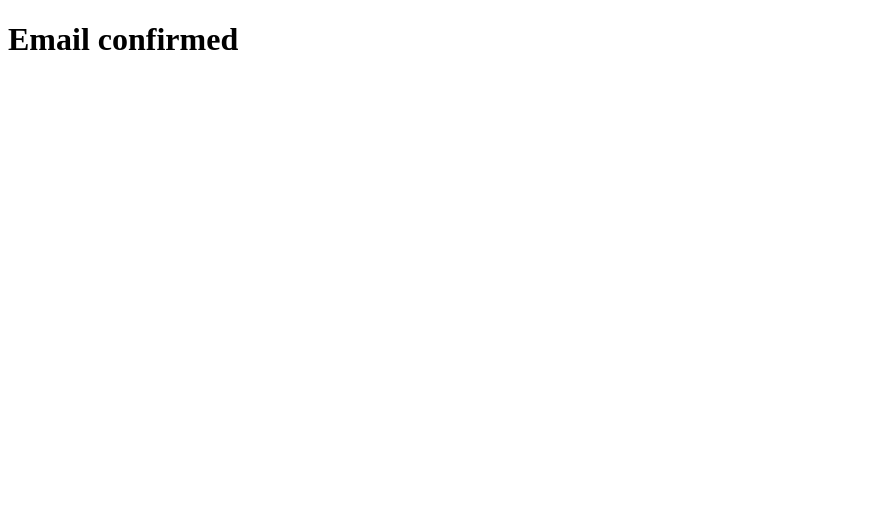
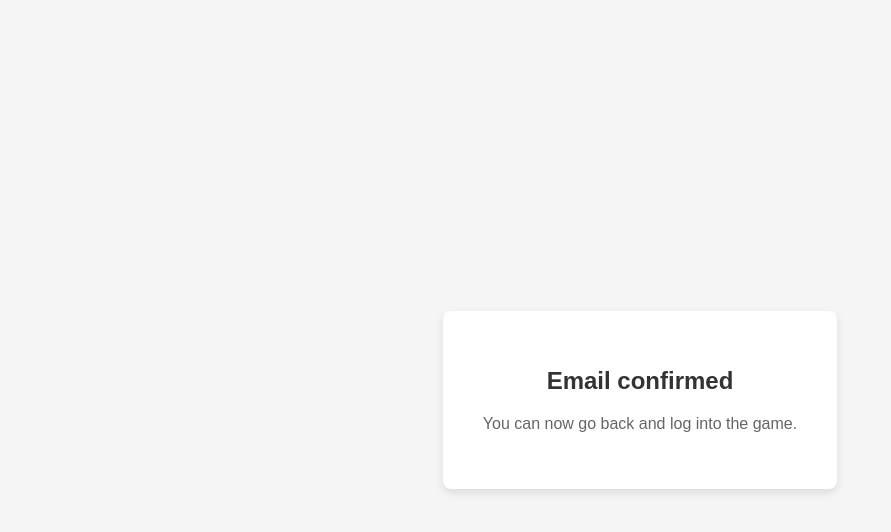
Before and after one commit to Giorey01/enigma-gioco-backend-, a plain HTML site: page confirm-signup.html in a window 1280 px wide. Shown: the whole page, without its empty margins (0-891 px from the left). Drawn offline with Linux system fonts and the light colour scheme.

Commit message:
Stylize confirm signup page

```diff
--- /dev/null
+++ b/confirm-signup.css
@@ -0,0 +1,31 @@
+/* styles.css */
+
+body {
+  font-family: Arial, sans-serif;
+  background-color: #f5f5f5;
+  margin: 0;
+  padding: 0;
+  display: flex;
+  justify-content: center;
+  align-items: center;
+  height: 100vh;
+}
+
+.container {
+  background-color: #ffffff;
+  padding: 40px;
+  border-radius: 8px;
+  box-shadow: 0 4px 8px rgba(0, 0, 0, 0.1);
+  text-align: center;
+}
+
+h1 {
+  color: #333333;
+  font-size: 24px;
+  margin-bottom: 20px;
+}
+
+p {
+  color: #666666;
+  font-size: 16px;
+}
--- a/confirm-signup.html
+++ b/confirm-signup.html
@@ -3,9 +3,13 @@
   <head>
     <meta charset="UTF-8" />
     <meta name="viewport" content="width=device-width, initial-scale=1.0" />
-    <title>Document</title>
+    <title>Email Confirmed</title>
+    <link rel="stylesheet" href="confirm-signup.css" />
   </head>
   <body>
-    <h1>Email confirmed</h1>
+    <div class="container">
+      <h1>Email confirmed</h1>
+      <p>You can now go back and log into the game.</p>
+    </div>
   </body>
 </html>
```
